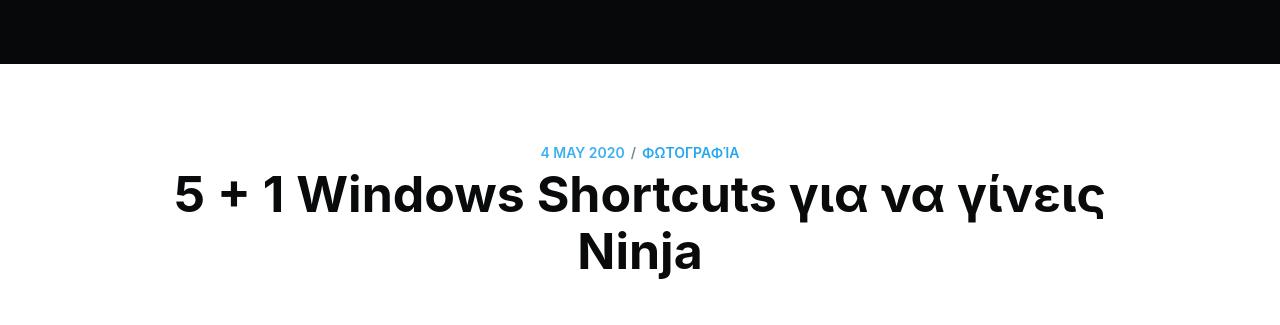
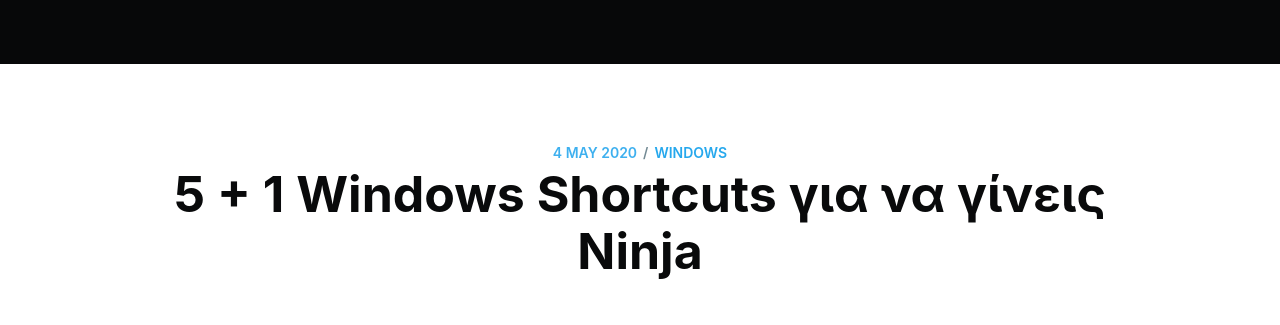
Before and after one commit to alexitsios/site, a Jekyll site: the page built from _posts/2020-05-04-5-plus-1-windows-shortcuts-gia-na-gineis-ninja.markdown, in a window 1280 px wide and 900 px high. Shown: the top 325 px of the window. Built offline with Jekyll 4.4.1, drawn with Linux system fonts in a browser that asks for light colours; nearby versions of some CDN libraries; comment, search, counter and statistics services are not loaded.

Commit message:
Updated 5 Plus 1 Windows Shortcuts Gia Na Gineis Ninja

```diff
--- a/_posts/2020-05-04-5-plus-1-windows-shortcuts-gia-na-gineis-ninja.markdown
+++ b/_posts/2020-05-04-5-plus-1-windows-shortcuts-gia-na-gineis-ninja.markdown
@@ -5,7 +5,7 @@
 categories:
 - how to
 tags:
-- φωτογραφία
+- windows
 layout: post
 ---
 
```
